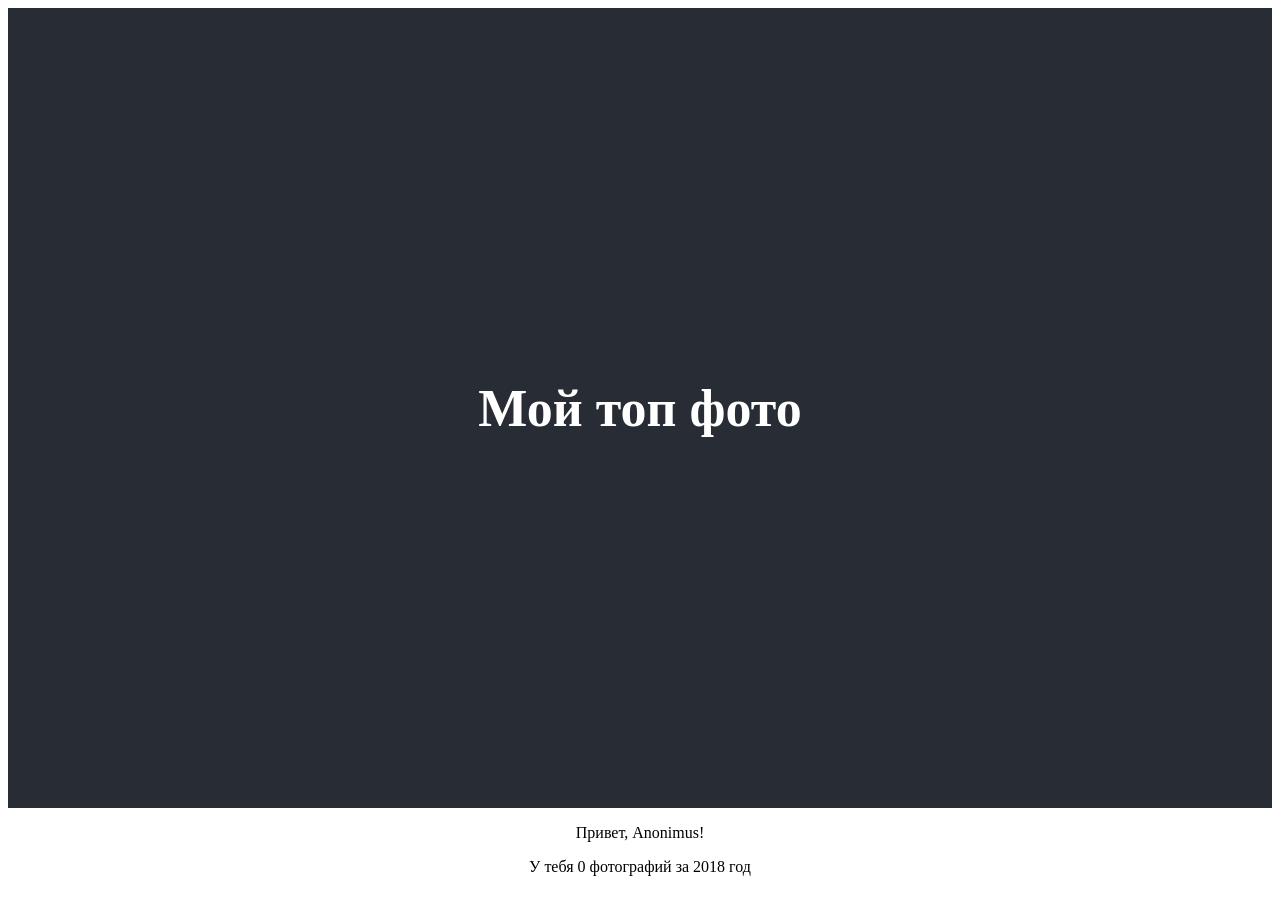
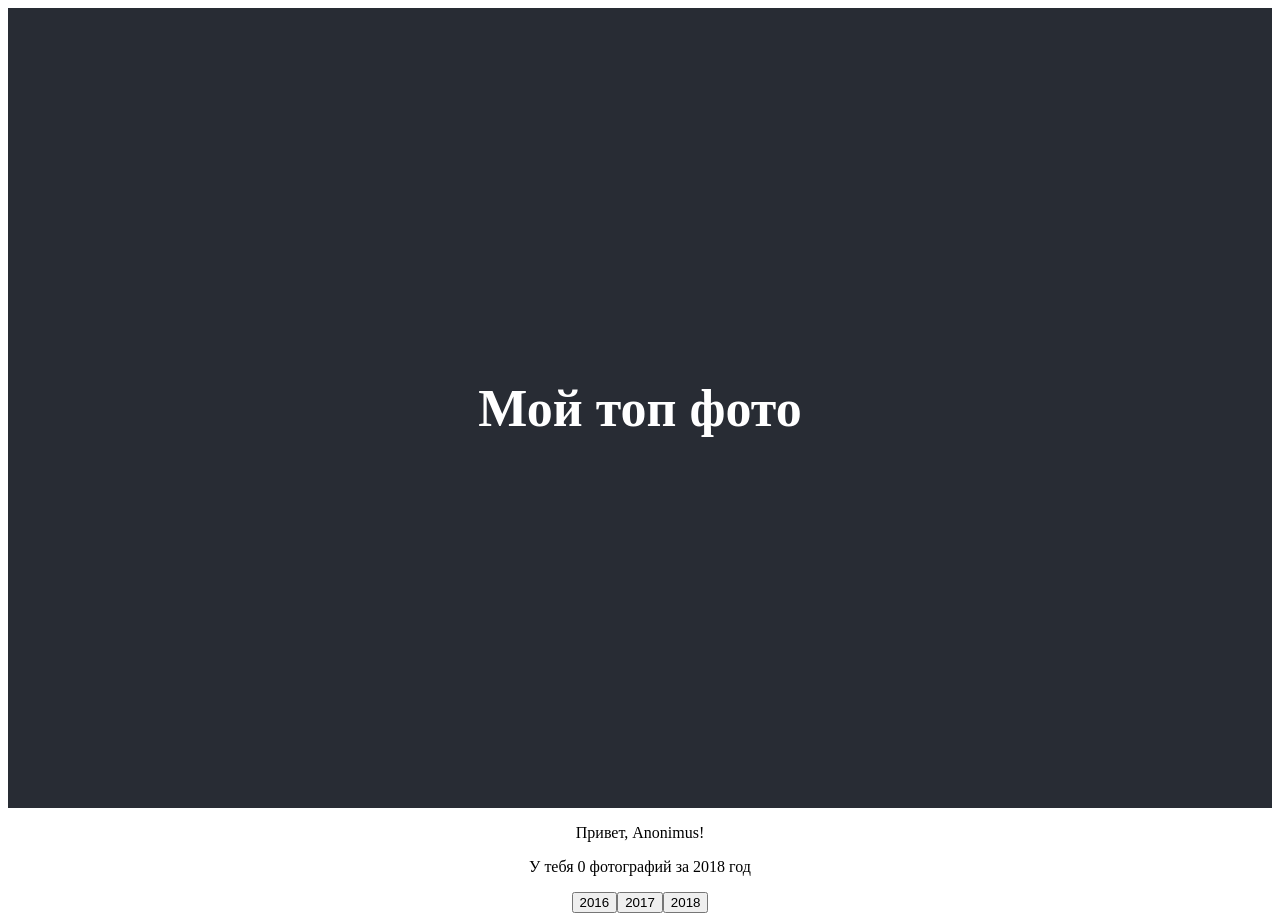
Before and after one commit to masiacra/my-app, a React (Create React App) app: page / in a window 1280 px wide. Before the commit the page ends 892 px from the top, so only its background shows below. Built offline with nearby package versions, Linux system fonts and the light colour scheme.

Commit message:
Changed Page component
  Added 3 buttons, clickHandler

```diff
--- a/src/components/Page.js
+++ b/src/components/Page.js
@@ -3,6 +3,11 @@ import PropTypes from "prop-types";
 
 
 class Page extends Component {
+	clickHandler = e => {
+		const target = e.target;
+		const value = Number(target.innerText);
+		this.props.setYear(value);
+	}
 	render() {
 		const { year, photos } = this.props;
 		return (
@@ -11,6 +16,9 @@ class Page extends Component {
 				  У тебя {photos.length} фотографий
 				  за {year} год
 				</p>
+				<button onClick={this.clickHandler}>2016</button>
+				<button onClick={this.clickHandler}>2017</button>
+				<button onClick={this.clickHandler}>2018</button>
 			</div>
 		);
 	}
--- a/src/containers/App.js
+++ b/src/containers/App.js
@@ -40,6 +40,8 @@ const mapStateToProps = store => {
 	};
 };
 
+
+//приклеиваем наш action к контейнеру
 const mapDispatchToProps = dispatch => {
 	return {
 		setYearAction: year => dispatch(setYear(year))
```
